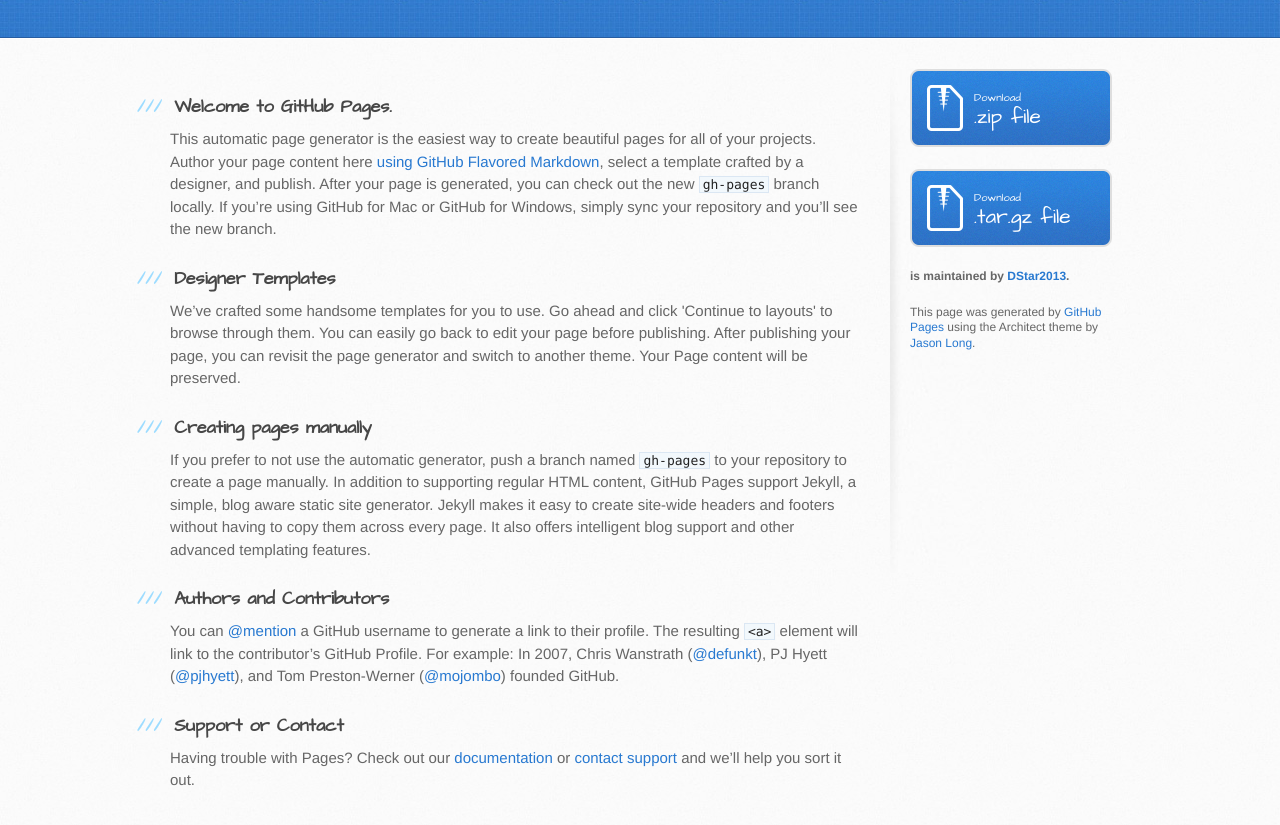
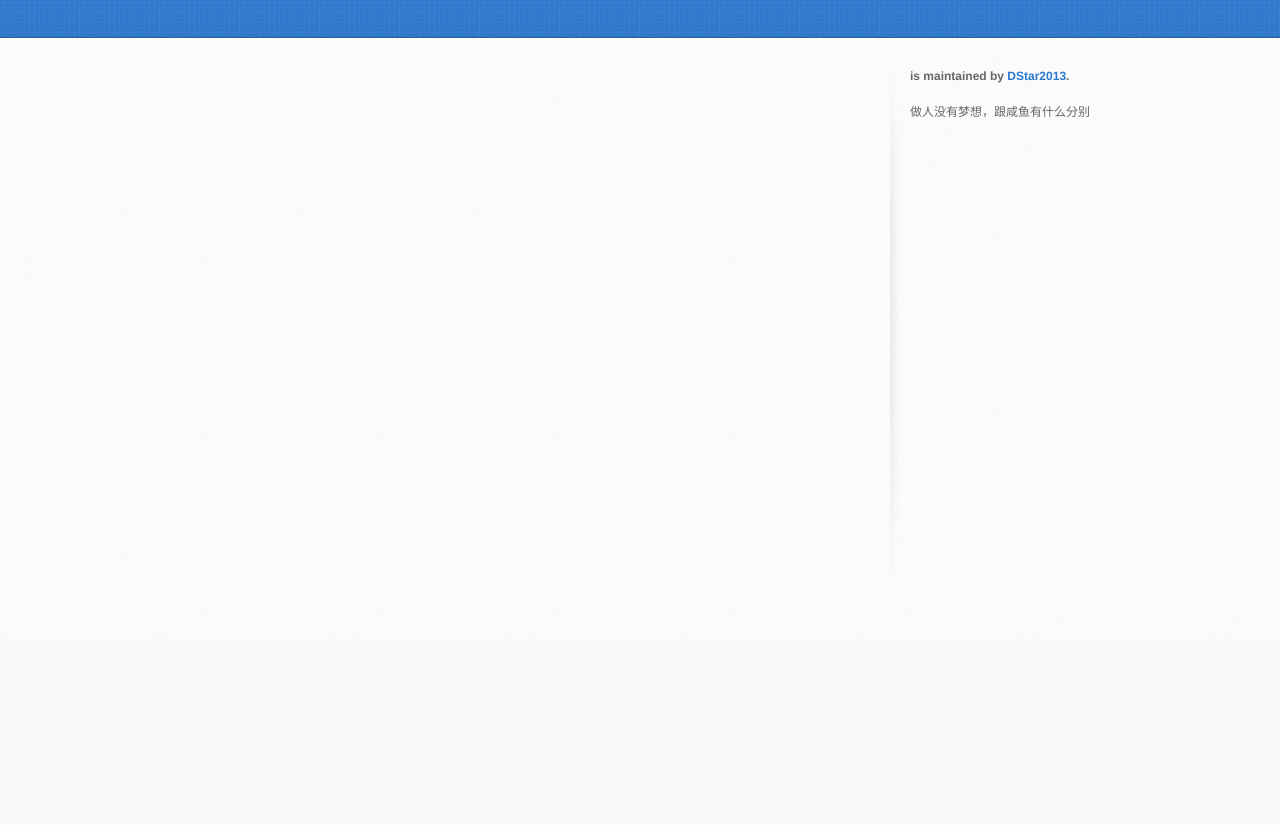
Before and after one commit to DStar2013/UIControls, a plain HTML site: page index.html in a window 1280 px wide. Shown: the part 163-988 px from the top of the page. After the commit the page ends 800 px from the top, so only its background shows below. Drawn offline with Linux system fonts and the light colour scheme.

Commit message:
fix text

```diff
--- a/index.html
+++ b/index.html
@@ -8,7 +8,6 @@
     <link rel="stylesheet" type="text/css" href="stylesheets/stylesheet.css" media="screen">
     <link rel="stylesheet" type="text/css" href="stylesheets/github-light.css" media="screen">
     <link rel="stylesheet" type="text/css" href="stylesheets/print.css" media="print">
-
     <!--[if lt IE 9]>
     <script src="//html5shiv.googlecode.com/svn/trunk/html5.js"></script>
     <![endif]-->
@@ -28,45 +27,15 @@
     <div id="content-wrapper">
       <div class="inner clearfix">
         <section id="main-content">
-          <h3>
-<a id="welcome-to-github-pages" class="anchor" href="#welcome-to-github-pages" aria-hidden="true"><span class="octicon octicon-link"></span></a>Welcome to GitHub Pages.</h3>
 
-<p>This automatic page generator is the easiest way to create beautiful pages for all of your projects. Author your page content here <a href="https://guides.github.com/features/mastering-markdown/">using GitHub Flavored Markdown</a>, select a template crafted by a designer, and publish. After your page is generated, you can check out the new <code>gh-pages</code> branch locally. If you’re using GitHub for Mac or GitHub for Windows, simply sync your repository and you’ll see the new branch.</p>
 
-<h3>
-<a id="designer-templates" class="anchor" href="#designer-templates" aria-hidden="true"><span class="octicon octicon-link"></span></a>Designer Templates</h3>
 
-<p>We’ve crafted some handsome templates for you to use. Go ahead and click 'Continue to layouts' to browse through them. You can easily go back to edit your page before publishing. After publishing your page, you can revisit the page generator and switch to another theme. Your Page content will be preserved.</p>
-
-<h3>
-<a id="creating-pages-manually" class="anchor" href="#creating-pages-manually" aria-hidden="true"><span class="octicon octicon-link"></span></a>Creating pages manually</h3>
-
-<p>If you prefer to not use the automatic generator, push a branch named <code>gh-pages</code> to your repository to create a page manually. In addition to supporting regular HTML content, GitHub Pages support Jekyll, a simple, blog aware static site generator. Jekyll makes it easy to create site-wide headers and footers without having to copy them across every page. It also offers intelligent blog support and other advanced templating features.</p>
-
-<h3>
-<a id="authors-and-contributors" class="anchor" href="#authors-and-contributors" aria-hidden="true"><span class="octicon octicon-link"></span></a>Authors and Contributors</h3>
-
-<p>You can <a href="https://github.com/blog/821" class="user-mention">@mention</a> a GitHub username to generate a link to their profile. The resulting <code>&lt;a&gt;</code> element will link to the contributor’s GitHub Profile. For example: In 2007, Chris Wanstrath (<a href="https://github.com/defunkt" class="user-mention">@defunkt</a>), PJ Hyett (<a href="https://github.com/pjhyett" class="user-mention">@pjhyett</a>), and Tom Preston-Werner (<a href="https://github.com/mojombo" class="user-mention">@mojombo</a>) founded GitHub.</p>
-
-<h3>
-<a id="support-or-contact" class="anchor" href="#support-or-contact" aria-hidden="true"><span class="octicon octicon-link"></span></a>Support or Contact</h3>
-
-<p>Having trouble with Pages? Check out our <a href="https://help.github.com/pages">documentation</a> or <a href="https://github.com/contact">contact support</a> and we’ll help you sort it out.</p>
         </section>
 
+
         <aside id="sidebar">
-          <a href="https://github.com/DStar2013/UIControls/zipball/master" class="button">
-            <small>Download</small>
-            .zip file
-          </a>
-          <a href="https://github.com/DStar2013/UIControls/tarball/master" class="button">
-            <small>Download</small>
-            .tar.gz file
-          </a>
-
           <p class="repo-owner"><a href="https://github.com/DStar2013/UIControls"></a> is maintained by <a href="https://github.com/DStar2013">DStar2013</a>.</p>
-
-          <p>This page was generated by <a href="https://pages.github.com">GitHub Pages</a> using the Architect theme by <a href="https://twitter.com/jasonlong">Jason Long</a>.</p>
+          <p>做人没有梦想，跟咸鱼有什么分别</p>
         </aside>
       </div>
     </div>
--- a/javascripts/main.js
+++ /dev/null
@@ -1 +0,0 @@
-console.log('This would be the main JS file.');
```
